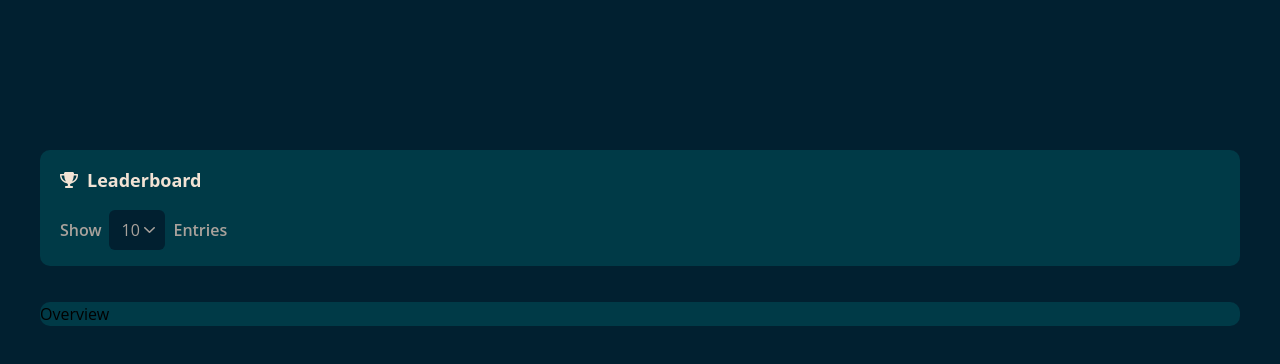
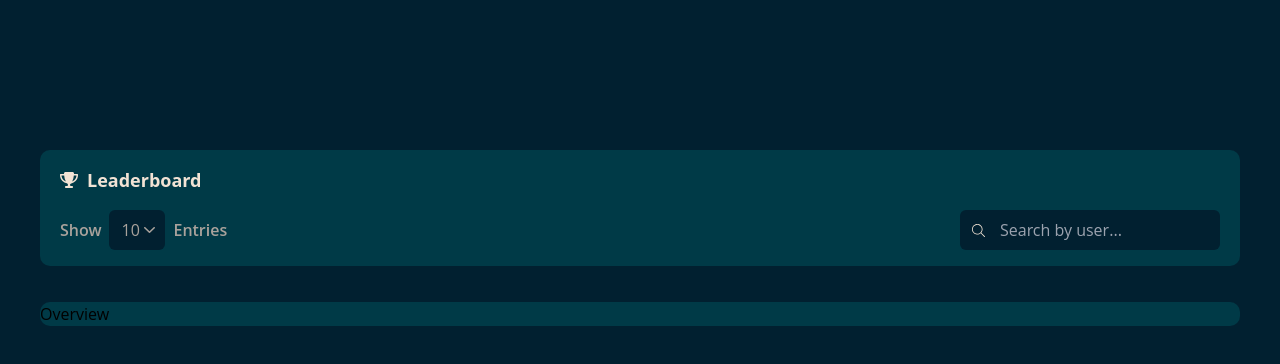
Before and after one commit to charliezone/fpfx-react-test, a React (Vite) app: page / in a window 1280 px wide. Shown: the top 364 px of the page. Built offline with nearby package versions, Linux system fonts and the light colour scheme.

Commit message:
layout search by user component

```diff
--- /dev/null
+++ b/src/components/Leaderboard/SearchByUser/index.tsx
@@ -0,0 +1,12 @@
+import Icon from './magnifier-icon.svg';
+
+export function SearchByUser() {
+    return (
+        <div className="relative flex">
+            <input type="text" className="pl-10 pr-3 bg-primary rounded-md text-cloudy outline-none" placeholder="Search by user..." />
+            <div className="absolute inset-y-0 left-0 pl-3 flex items-center pointer-events-none">
+                <img src={Icon} alt="Magnifier icon" />
+            </div>
+        </div>
+    )
+}
--- a/src/components/Leaderboard/index.tsx
+++ b/src/components/Leaderboard/index.tsx
@@ -1,4 +1,5 @@
 import { DisplayEntries } from './DisplayEntries';
+import { SearchByUser } from './SearchByUser';
 import Icon from './leaderboard-icon.svg';
 
 export function Leaderboard() {
@@ -7,8 +8,9 @@ export function Leaderboard() {
             <header className="flex gap-2 mb-4">
                 <img src={Icon} alt="Leaderboard icon" /><h2 className="text-parchment font-bold text-lg leading-27">Leaderboard</h2>
             </header>
-            <div>
+            <div className="flex justify-between">
                 <DisplayEntries/>
+                <SearchByUser />
             </div>
         </section>
     );
```
Also changed, not shown: src/components/Leaderboard/SearchByUser/magnifier-icon.svg (added).
